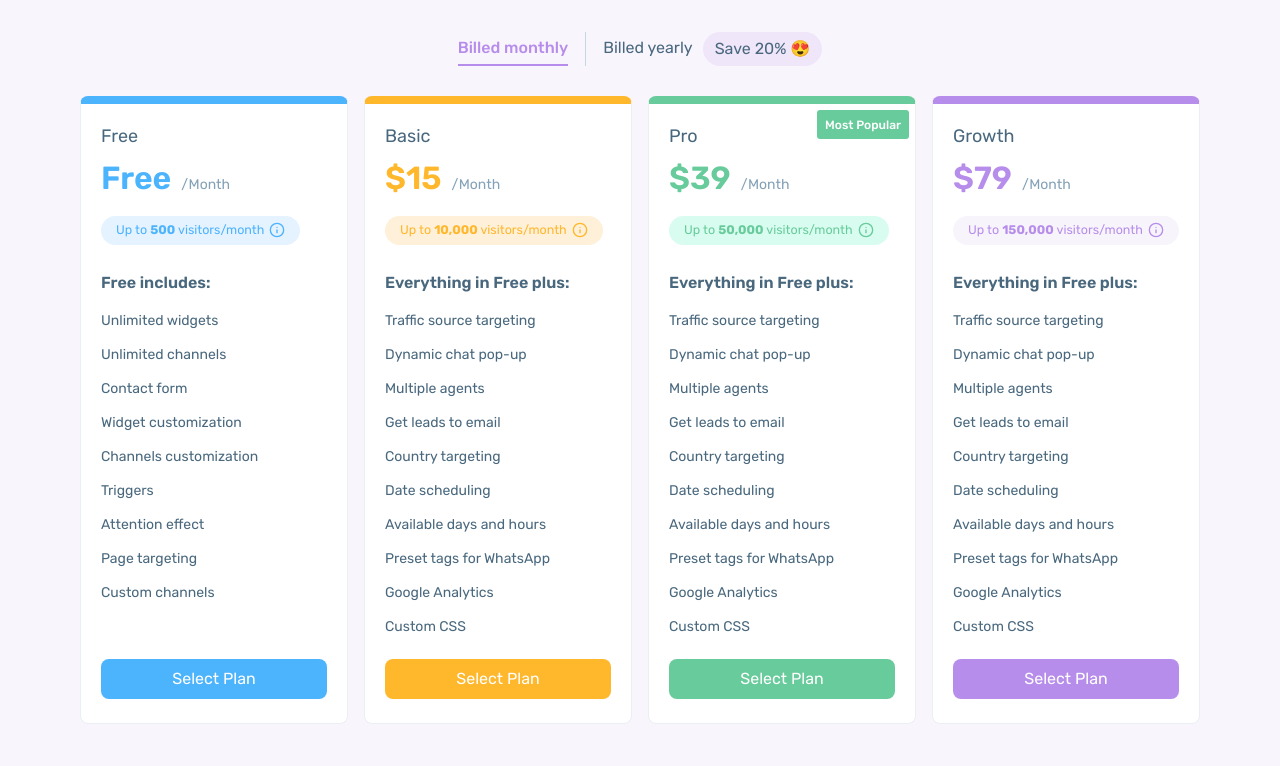
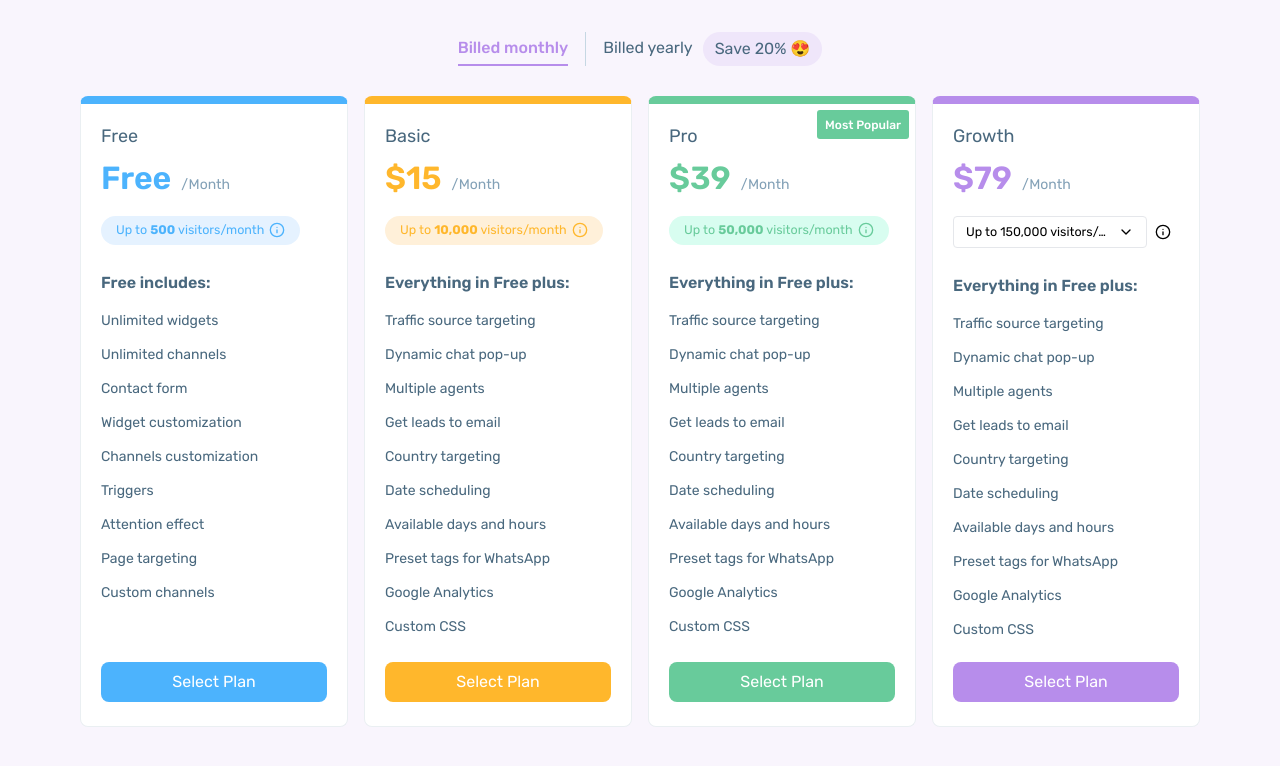
Before and after one commit to sakib-xrz/flexpoint-task, a React (Vite) app: page /problem-1 in a window 1280 px wide. Shown: the top 766 px of the page. Built offline with nearby package versions, Linux system fonts and the light colour scheme.

Commit message:
Refactor Redux store to replace price slice with plans slice; add Dropdown component for plan selection and enhance PriceCard to handle extra plans

```diff
--- /dev/null
+++ b/src/pages/problem-1/components/Dropdown.tsx
@@ -0,0 +1,78 @@
+import { ChevronDown, ChevronUp, InfoIcon } from "lucide-react";
+import { useState } from "react";
+import { useAppDispatch, useAppSelector } from "../../../redux/hook";
+import { RootState } from "../../../redux/store";
+import { setUpdatedPlans } from "../../../redux/features/plans/planSlice";
+import { PlanType } from "./PriceCard";
+
+export default function Dropdown({
+  extraPlans,
+  planName,
+}: {
+  extraPlans: PlanType[];
+  planName: string;
+}) {
+  const [isOpen, setIsOpen] = useState(false);
+  const { plans } = useAppSelector((state: RootState) => state.plans);
+
+  const selectedPlan =
+    plans.find((plan) => plan.name === planName) || extraPlans[0];
+
+  const dispatch = useAppDispatch();
+
+  const toggleDropdown = () => {
+    setIsOpen(!isOpen);
+  };
+
+  const handleSelect = (option: PlanType) => {
+    const newPlans = plans.map((plan) => {
+      if (plan.name === option.name) {
+        return {
+          ...option,
+          extraPlans,
+        };
+      }
+      return plan;
+    });
+
+    dispatch(setUpdatedPlans(newPlans));
+    setIsOpen(false);
+  };
+
+  return (
+    <div className="relative inline-flex items-center space-x-2">
+      <div className="relative">
+        <button
+          onClick={toggleDropdown}
+          className="border border-primary text-primary text-sm rounded h-8 flex items-center justify-between px-3"
+        >
+          <p
+            className="w-36 truncate feature text-[12.5px]"
+            dangerouslySetInnerHTML={{ __html: selectedPlan.title }}
+          ></p>
+          {isOpen ? (
+            <ChevronUp className="ml-2 size-4" />
+          ) : (
+            <ChevronDown className="ml-2 size-4" />
+          )}
+        </button>
+
+        {isOpen && (
+          <ul className="absolute left-0 mt-1 w-60 bg-white shadow-lg rounded z-10">
+            {extraPlans.map((option, index) => (
+              <li
+                key={index}
+                className={`px-4 py-2 cursor-pointer text-sm hover:bg-secondary hover:text-primary feature`}
+                onClick={() => handleSelect(option)}
+                dangerouslySetInnerHTML={{ __html: option.title }}
+              />
+            ))}
+          </ul>
+        )}
+      </div>
+      <div>
+        <InfoIcon className="size-4" />
+      </div>
+    </div>
+  );
+}
--- a/src/pages/problem-1/components/PriceCard.tsx
+++ b/src/pages/problem-1/components/PriceCard.tsx
@@ -1,5 +1,26 @@
 import { Info } from "lucide-react";
-import { PlanType } from "../../../redux/features/price/priceSlice";
+import Dropdown from "./Dropdown";
+
+interface PlanDetails {
+  price: string;
+  price_postfix: string;
+  plan_type: string;
+  plan_info: string;
+  dd_text: string;
+  btn_text: string;
+  price_id: string;
+}
+export interface PlanType {
+  name: string;
+  price: string;
+  title: string;
+  text: string;
+  details: {
+    "1_year": PlanDetails;
+    "2_year": PlanDetails;
+  };
+  extraPlans?: PlanType[];
+}
 
 interface FeaturesType {
   is_pro: string;
@@ -42,7 +63,8 @@ export default function PriceCard({
   features: FeaturesType[];
   billType: string;
 }) {
-  const { name, title, details } = plan;
+  const { name, title, details, extraPlans } = plan;
+
   const planColors = colors[name] || colors["Free"];
   const priceDetails =
     billType === "Billed monthly" ? details["1_year"] : details["2_year"];
@@ -81,6 +103,9 @@ export default function PriceCard({
         </div>
       </div>
 
+      {extraPlans?.length ? (
+        <Dropdown extraPlans={extraPlans} planName={name} />
+      ) : (
         <div
           className="flex gap-[5px] items-center rounded-[32px] text-[12.5px] py-[5px] px-[15px] w-fit"
           style={{
@@ -91,7 +116,7 @@ export default function PriceCard({
           <span className="prose" dangerouslySetInnerHTML={{ __html: title }} />
           <Info className="size-4" />
         </div>
-
+      )}
       <div className="pt-[18px]">
         <h2 className="font-semibold text-[#49687e] py-2">
           {name !== "Free" ? "Everything in Free plus:" : "Free includes:"}
--- a/src/pages/problem-1/index.tsx
+++ b/src/pages/problem-1/index.tsx
@@ -1,38 +1,24 @@
+import { useEffect } from "react";
+import { setPlans, setBillType } from "../../redux/features/plans/planSlice";
+import { useAppDispatch, useAppSelector } from "../../redux/hook";
 import Container from "../../components/Container";
 import PriceCard from "./components/PriceCard";
 import jsonData from "../../../data/pricing.json";
-import { useState } from "react";
 import { cn } from "../../lib/utils";
+import { RootState } from "../../redux/store";
 
-export default function Problem1() {
-  const { plans, plansInfo, features } = jsonData;
-  const [billType, setBillType] = useState(plansInfo["1_year"].title);
+export default function PricingPage() {
+  const dispatch = useAppDispatch();
+  const { plans, billType } = useAppSelector((state: RootState) => state.plans);
+  const { plansInfo, features } = jsonData;
 
-  const uniquePlans = plans.filter(
-    (plan, index, self) => self.findIndex((t) => t.name === plan.name) === index
-  );
-
-  const modifiedPlans = uniquePlans.map((plan) => {
-    const samePlans = plans.filter((p) => p.name === plan.name);
-
-    if (samePlans.length > 1) {
-      return {
-        ...plan,
-        extraPlans: samePlans,
-      };
-    }
-
-    return {
-      ...plan,
-      extraPlans: [],
-    };
-  });
-
-  console.log(modifiedPlans);
+  useEffect(() => {
+    dispatch(setPlans(jsonData.plans));
+  }, [dispatch]);
 
   const renderButton = (type: keyof typeof plansInfo) => (
     <button
-      onClick={() => setBillType(plansInfo[type].title)}
+      onClick={() => dispatch(setBillType(plansInfo[type].title))}
       className={cn(
         "border-b-2 border-b-transparent bg-transparent cursor-pointer py-1 text-[#49687e] max-sm:text-sm",
         billType === plansInfo[type].title
@@ -52,7 +38,7 @@ export default function Problem1() {
         </div>
         {renderButton("2_year")}
         <span
-          onClick={() => setBillType(plansInfo["2_year"].title)}
+          onClick={() => dispatch(setBillType(plansInfo["2_year"].title))}
           className="flex items-center bg-[rgba(183,141,235,0.15)] rounded-[40px] cursor-pointer ml-[10px] px-3 py-[5px] text-[#49687e] max-sm:text-sm"
         >
           {plansInfo["2_year"].discount}
@@ -60,10 +46,10 @@ export default function Problem1() {
       </div>
 
       <div className="grid sm:grid-cols-2 lg:grid-cols-3 xl:grid-cols-4 gap-4 py-[30px]">
-        {uniquePlans.map((plan, index) => (
+        {plans.map((plan, index) => (
           <PriceCard
             key={index}
-            plan={Array.isArray(plan) ? plan[0] : plan}
+            plan={plan}
             features={features}
             billType={billType}
           />
--- /dev/null
+++ b/src/redux/features/plans/planSlice.ts
@@ -0,0 +1,50 @@
+import { createSlice, PayloadAction } from "@reduxjs/toolkit";
+import { PlanType } from "../../../pages/problem-1/components/PriceCard";
+import jsonData from "../../../../data/pricing.json";
+
+type PlanState = {
+  plans: PlanType[];
+  billType: string;
+};
+
+const { plansInfo } = jsonData;
+
+const initialState: PlanState = {
+  plans: [],
+  billType: plansInfo["1_year"].title,
+};
+
+const planSlice = createSlice({
+  name: "plans",
+  initialState,
+  reducers: {
+    setPlans(state, action: PayloadAction<PlanType[]>) {
+      const uniquePlans = action.payload.filter(
+        (plan, index, self) =>
+          self.findIndex((t) => t.name === plan.name) === index
+      );
+
+      const modifiedPlans = uniquePlans.map((plan) => {
+        const samePlans = action.payload.filter((p) => p.name === plan.name);
+        return {
+          ...plan,
+          extraPlans: samePlans.length > 1 ? samePlans : [],
+        };
+      });
+
+      state.plans = modifiedPlans;
+    },
+
+    setUpdatedPlans(state, action: PayloadAction<PlanType[]>) {
+      state.plans = action.payload;
+    },
+
+    setBillType(state, action: PayloadAction<string>) {
+      state.billType = action.payload;
+    },
+  },
+});
+
+export const { setPlans, setUpdatedPlans, setBillType } = planSlice.actions;
+
+export default planSlice.reducer;
--- a/src/redux/features/price/priceSlice.ts
+++ /dev/null
@@ -1,64 +0,0 @@
-import { createSlice } from "@reduxjs/toolkit";
-import type { PayloadAction } from "@reduxjs/toolkit";
-
-interface PlanDetails {
-  price: string;
-  price_postfix: string;
-  plan_type: string;
-  plan_info: string;
-  dd_text: string;
-  btn_text: string;
-  price_id: string;
-}
-
-export interface PlanType {
-  name: string;
-  price: string;
-  title: string;
-  text: string;
-  details: {
-    "1_year": PlanDetails;
-    "2_year": PlanDetails;
-  };
-}
-
-const initialState: PlanType = {
-  name: "",
-  price: "",
-  title: "",
-  text: "",
-  details: {
-    "1_year": {
-      price: "",
-      price_postfix: "",
-      plan_type: "",
-      plan_info: "",
-      dd_text: "",
-      btn_text: "",
-      price_id: "",
-    },
-    "2_year": {
-      price: "",
-      price_postfix: "",
-      plan_type: "",
-      plan_info: "",
-      dd_text: "",
-      btn_text: "",
-      price_id: "",
-    },
-  },
-};
-
-const priceSlice = createSlice({
-  name: "price",
-  initialState,
-  reducers: {
-    setPlan(_state, action: PayloadAction<PlanType>) {
-      return action.payload;
-    },
-  },
-});
-
-export const { setPlan } = priceSlice.actions;
-
-export default priceSlice.reducer;
--- a/src/redux/store.ts
+++ b/src/redux/store.ts
@@ -1,9 +1,9 @@
 import { configureStore } from "@reduxjs/toolkit";
-import priceReducer from "./features/price/priceSlice";
+import planReducer from "./features/plans/planSlice";
 
 export const store = configureStore({
   reducer: {
-    price: priceReducer,
+    plans: planReducer,
   },
 });
 
```
Lines whose indentation alone changed are shown as unchanged.
